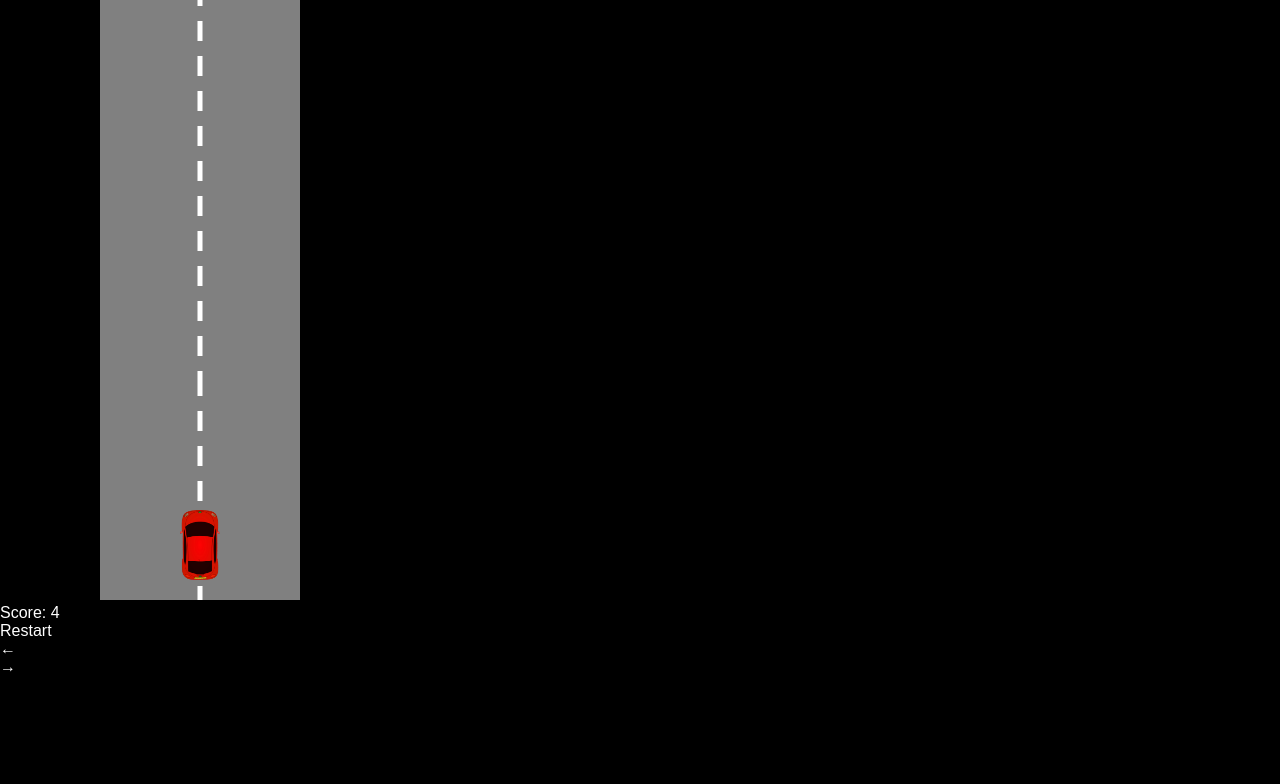
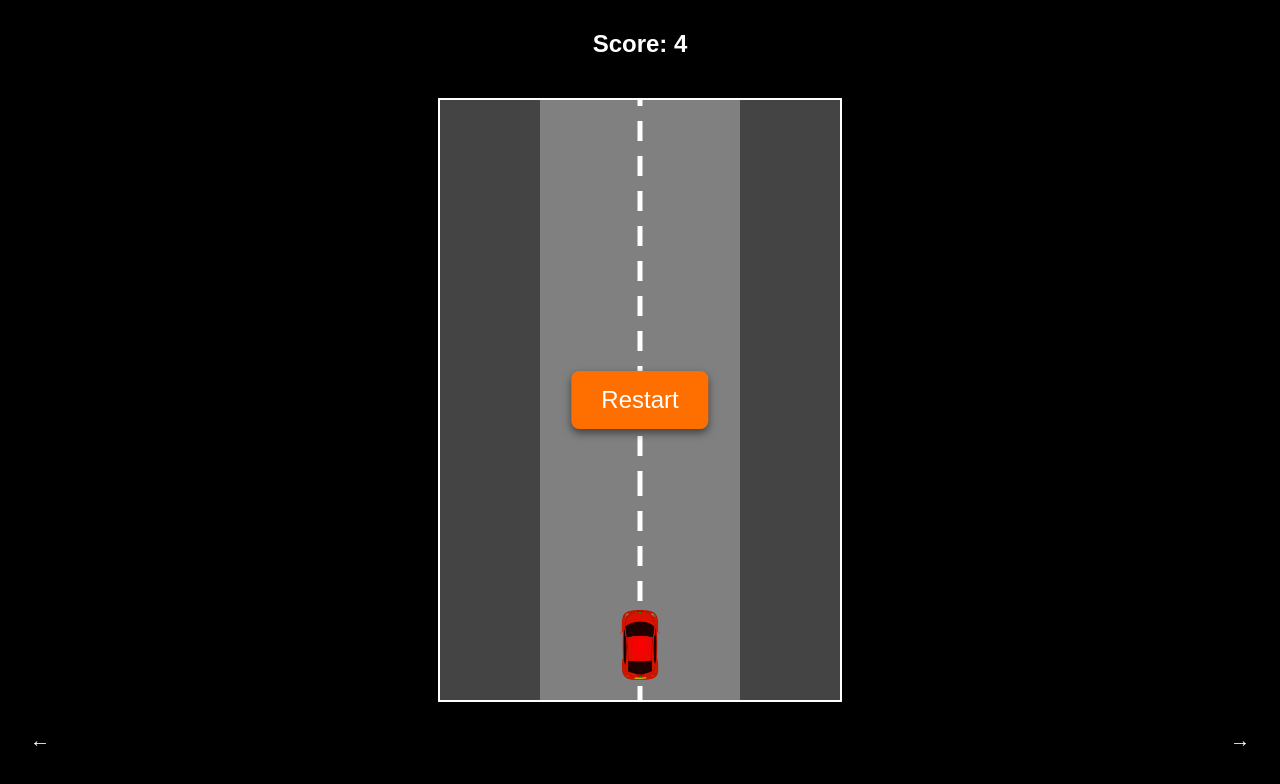
Before and after one commit to MakoRoadster/oyunlar, a plain HTML site: page index.html in a window 1280 px wide. Drawn offline with Linux system fonts and the light colour scheme.

Commit message:
Update style.css

```diff
--- a/style.css
+++ b/style.css
@@ -1,20 +1,85 @@
 body {
+  display: flex;
+  justify-content: center;
+  align-items: center;
+  height: 100vh;
+  margin: 0;
   background: #000000;
   color: #fff;
   font-family: Arial, sans-serif;
-  margin: 0;
-  height: 100vh;
   overflow: hidden; /* Yakınlaştırmayı devre dışı bırak */
 }
 
 canvas {
+  background: #444;
+  border: 2px solid #fff;
   box-shadow: 0 4px 8px rgba(0, 0, 0, 0.5);
   cursor: pointer;
   user-select: none; /* Metin seçimini devre dışı bırak */
   -webkit-user-select: none; /* Safari için */
 }
 
+#score {
+  position: absolute;
+  top: 20px;
+  width: 100%;
+  text-align: center;
+  font-size: 24px;
+  color: #fff;
+  font-weight: bold;
+  background: rgba(0, 0, 0, 0.7);
+  border-radius: 10px;
+  padding: 10px 20px;
+  box-shadow: 0 0 10px rgba(0, 0, 0, 0.5);
+}
+
+#restartButton {
+  display: none;
+  position: absolute;
+  top: 50%;
+  left: 50%;
+  transform: translate(-50%, -50%);
+  padding: 15px 30px;
+  font-size: 24px;
+  background-color: #ff6f00;
+  color: #fff;
+  border: none;
+  border-radius: 8px;
+  cursor: pointer;
+  box-shadow: 0 4px 8px rgba(0, 0, 0, 0.5);
+  transition: background-color 0.3s, transform 0.3s;
+}
+
+#restartButton:hover {
+  background-color: #ff5722;
+  transform: translate(-50%, -50%) scale(1.05);
+}
+
+#restartButton:active {
+  transform: translate(-50%, -50%) scale(0.95);
+}
+
+#mobileControls {
+  display: none; /* Varsayılan olarak gizli */
+  position: absolute;
+  bottom: 20px;
+  width: 100%;
+  display: flex;
+  justify-content: space-between;
+  padding: 0 20px;
+}
+
 #mobileControls div {
+  width: 80px;
+  height: 80px;
+  background-color: rgba(0, 0, 0, 0.7);
+  color: #fff;
+  text-align: center;
+  line-height: 80px;
+  font-size: 20px;
+  border-radius: 10px;
+  box-shadow: 0 4px 8px rgba(0, 0, 0, 0.5);
+  cursor: pointer;
   user-select: none; /* Metin seçimini devre dışı bırak */
   -webkit-user-select: none; /* Safari için */
 }
```
